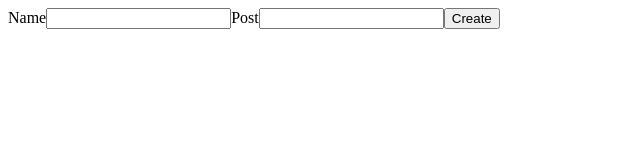
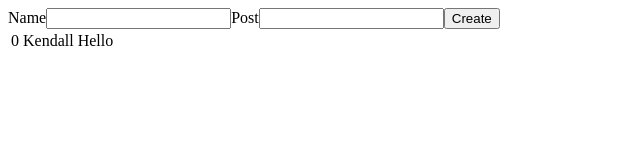
Before and after one commit to kenmyvn/SocialFeed, a React (Create React App) app: page / in a window 1280 px wide. Shown: the top 160 px of the page, without its empty margins (0-640 px from the left). Built offline with nearby package versions, Linux system fonts and the light colour scheme.

Commit message:
created displayposts component

```diff
--- a/src/App.js
+++ b/src/App.js
@@ -1,14 +1,20 @@
 import React, { useState } from 'react';
+import DisplayPosts from './Components/DisplayPosts/DisplayPosts';
 import CreatePost from './Components/CreatePost/CreatePost';
 
 
 function App() {
 
-  const [posts, setPosts] = useState()
+  const [posts, setPosts] = useState([{name: 'Kendall', post: 'Hello'}])
+
+  function addNewPost(post){
+    let tempPosts = [post, ...posts]
+  }
 
   return (
     <div>
       <CreatePost />
+      <DisplayPosts parentPosts={posts} />
     </div>
   );
 }
--- a/src/Components/DisplayPosts/DisplayPosts.jsx
+++ b/src/Components/DisplayPosts/DisplayPosts.jsx
@@ -0,0 +1,21 @@
+
+
+const DisplayPosts = (props) => {
+    return (
+        <table>
+            <tbody>
+            {props.parentPosts.map((post, index) => {
+                return (
+                    <tr>
+                        <td>{index}</td>
+                        <td>{post.name}</td>
+                        <td>{post.post}</td>
+                    </tr>
+                );
+            })}
+            </tbody>
+        </table>
+     );
+}
+
+export default DisplayPosts;
```
